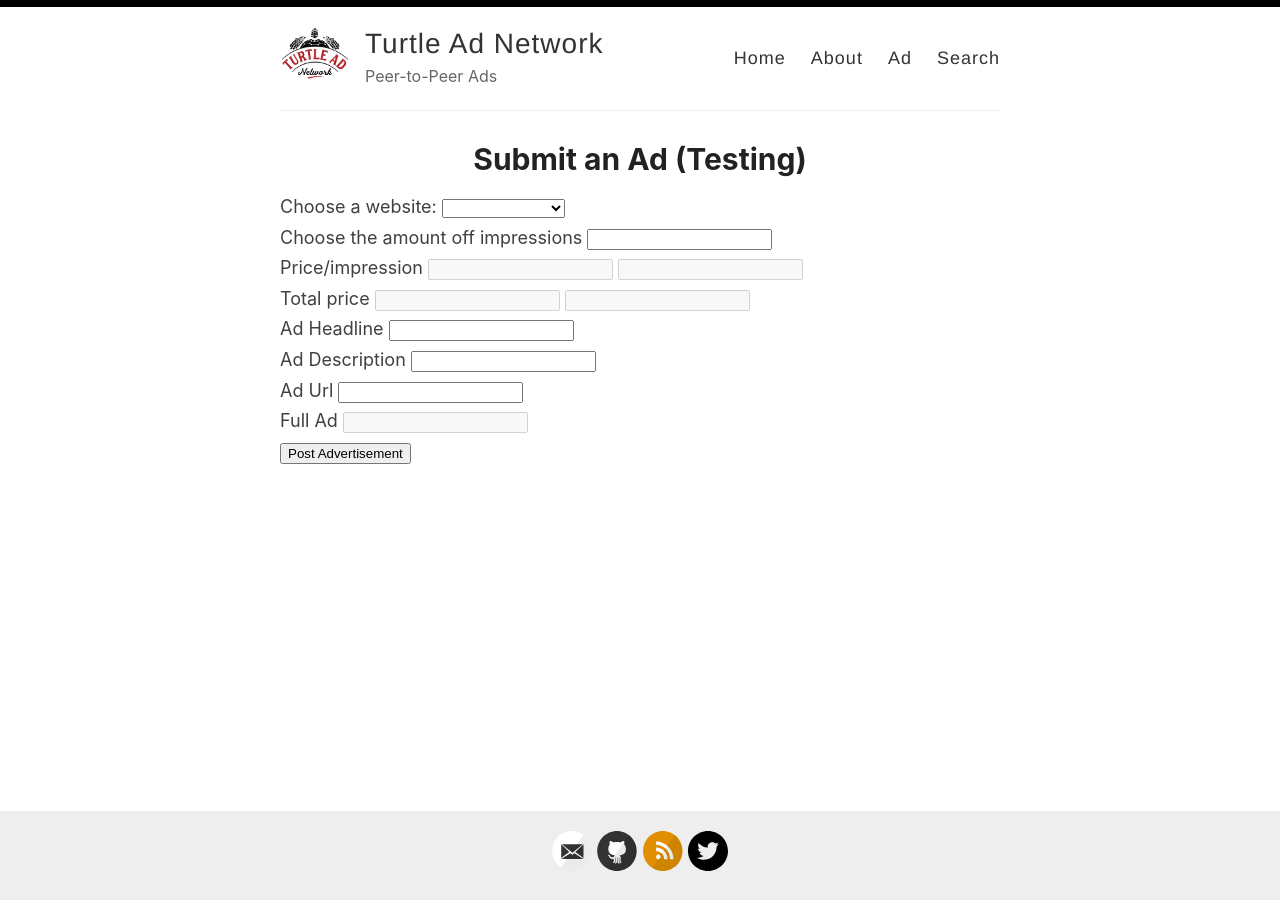
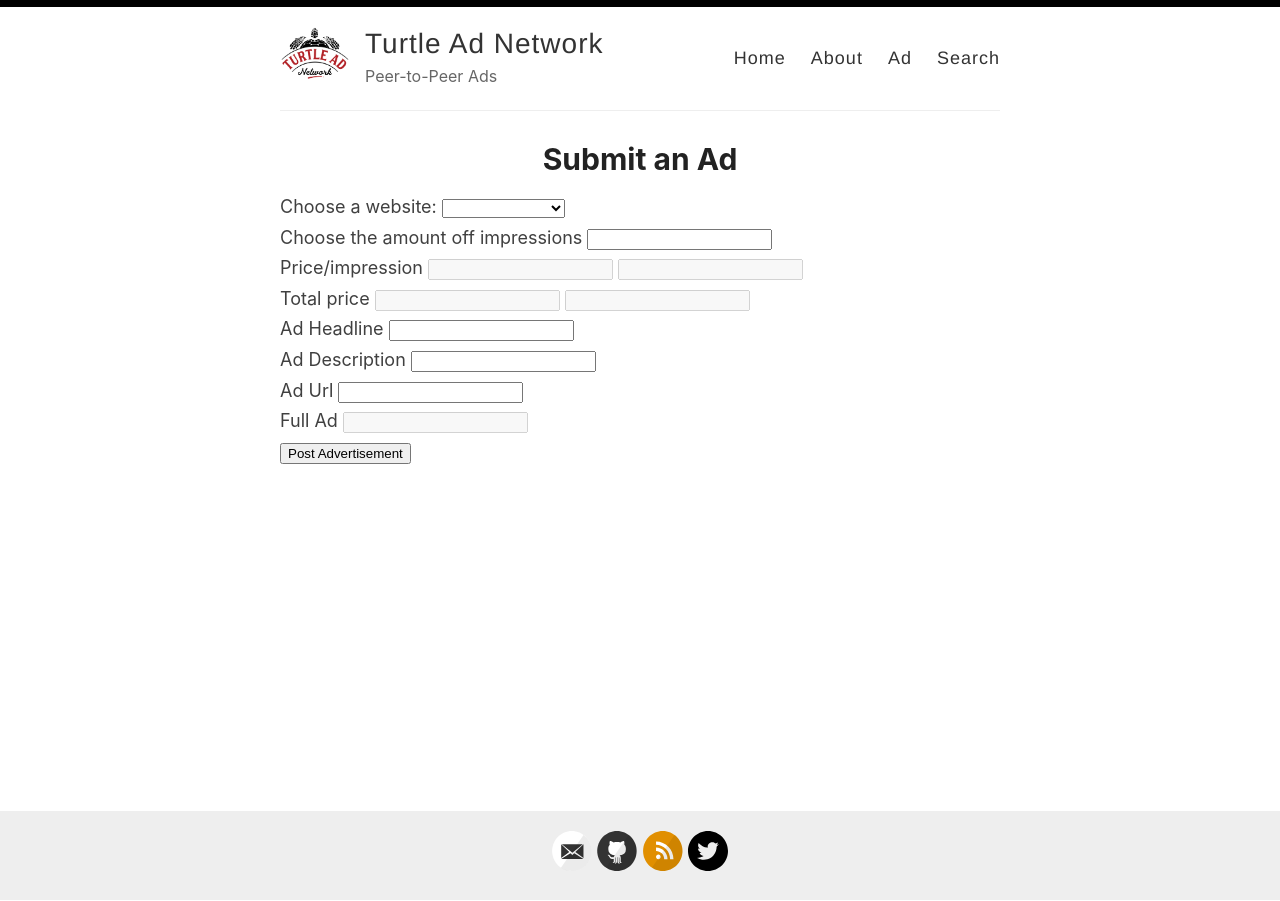
Before and after one commit to TurtleAdNetwork/TurtleAdNetwork.github.io, a Jekyll site: the page built from _pages/ad.md, in a window 1280 px wide. Built offline with Jekyll 4.4.1, drawn with Linux system fonts in a browser that asks for light colours; nearby versions of some CDN libraries; part of the change alters nothing that is shown.

```diff
--- a/_pages/ad.md
+++ b/_pages/ad.md
@@ -1,7 +1,9 @@
 ---
 layout: page
-title: Submit an Ad (Testing)
+title: Submit an Ad
 permalink: /ad/
+note: TurtleShell web extension will be required to Pay & Send the Ad.
+<a href="https://addons.mozilla.org/en-US/firefox/addon/turtleshell/">Download: TurtleShell on FireFox</a>
 ---
 <html lang="en">
 <head>
```
